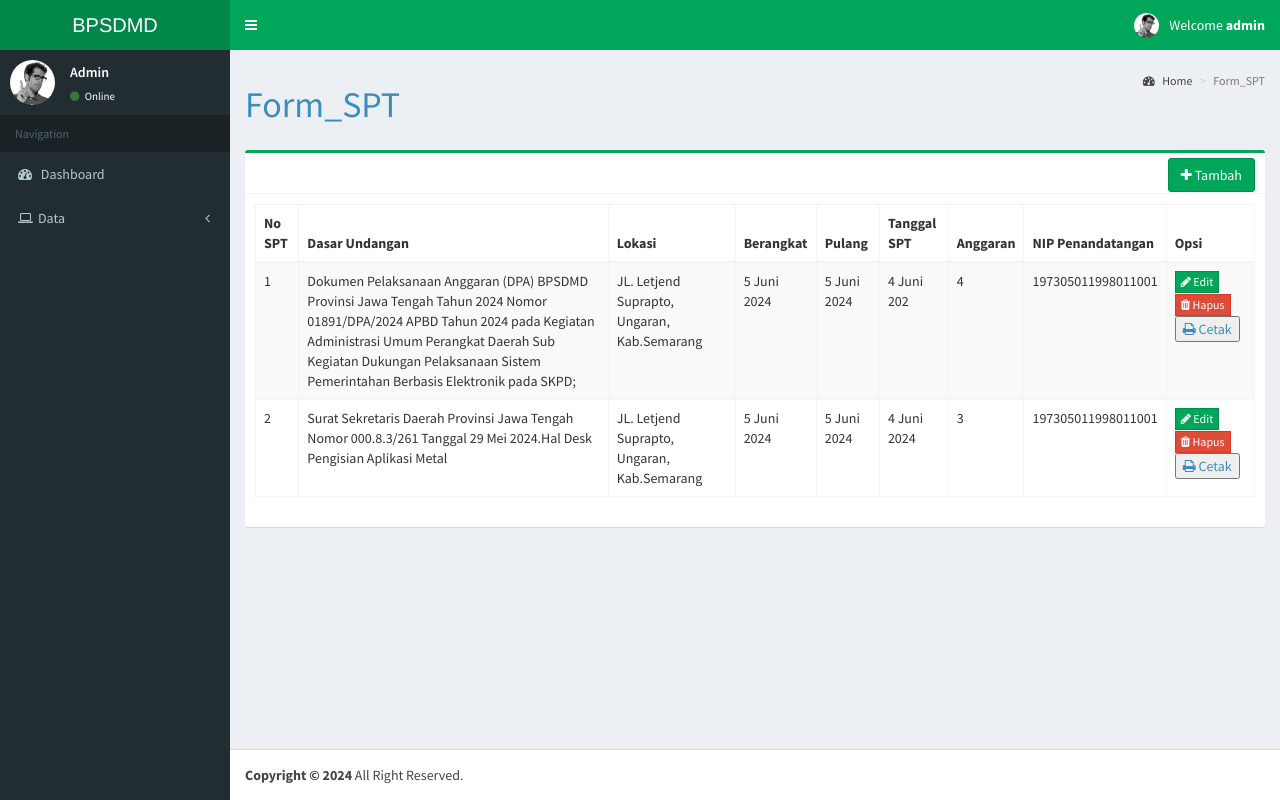
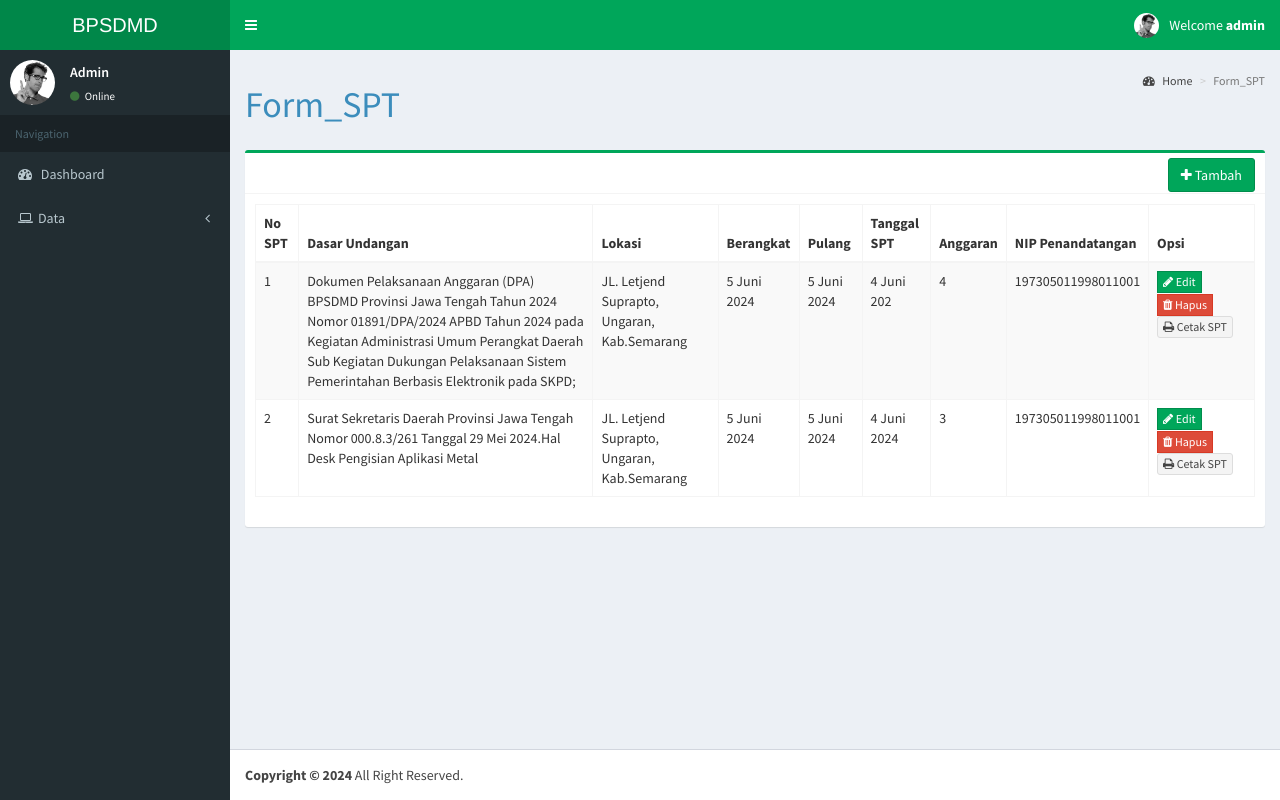
Before and after one commit to syifacatur/crud-surat, a PHP site: page /tcpdf/form_spt.php in a window 1280 px wide. Run offline with PHP 8.4, Linux system fonts and the light colour scheme; a user stored in the database is signed in; data comes from the database, SQL or seed files in the repository; data that the repository does not hold is empty; some libraries are stand-ins or nearby versions.

Commit message:
update form_spt

```diff
--- a/form_spt.php
+++ b/form_spt.php
@@ -60,7 +60,7 @@
                       <!--<a href="form_edituser.php?id=<?php echo $row['id_user']?>" class="btn btn-success btn-flat btn-xs"><i class="fa fa-pencil"></i> Edit</a>-->
                       <a href="#" class="btn btn-success btn-flat btn-xs" data-toggle="modal" data-target="#updateproduk<?php echo $no; ?>"><i class="fa fa-pencil"></i> Edit</a>
                       <a href="#" class="btn btn-danger btn-flat btn-xs" data-toggle="modal" data-target="#deleteproduk<?php echo $no; ?>"><i class="fa fa-trash"></i> Hapus</a>
-                      <a href=""><button class"btn btn-default btn-xs" ><i class="fa fa-print"></i> Cetak</button></a>
+                      <a href="cetak form_spt.php?id<?php echo $row['id_spt']?>" data="_blank"><button class="btn btn-default btn-xs" data="_blank" ><i class="fa fa-print"></i> Cetak SPT</button></a>
 
 
 
```
